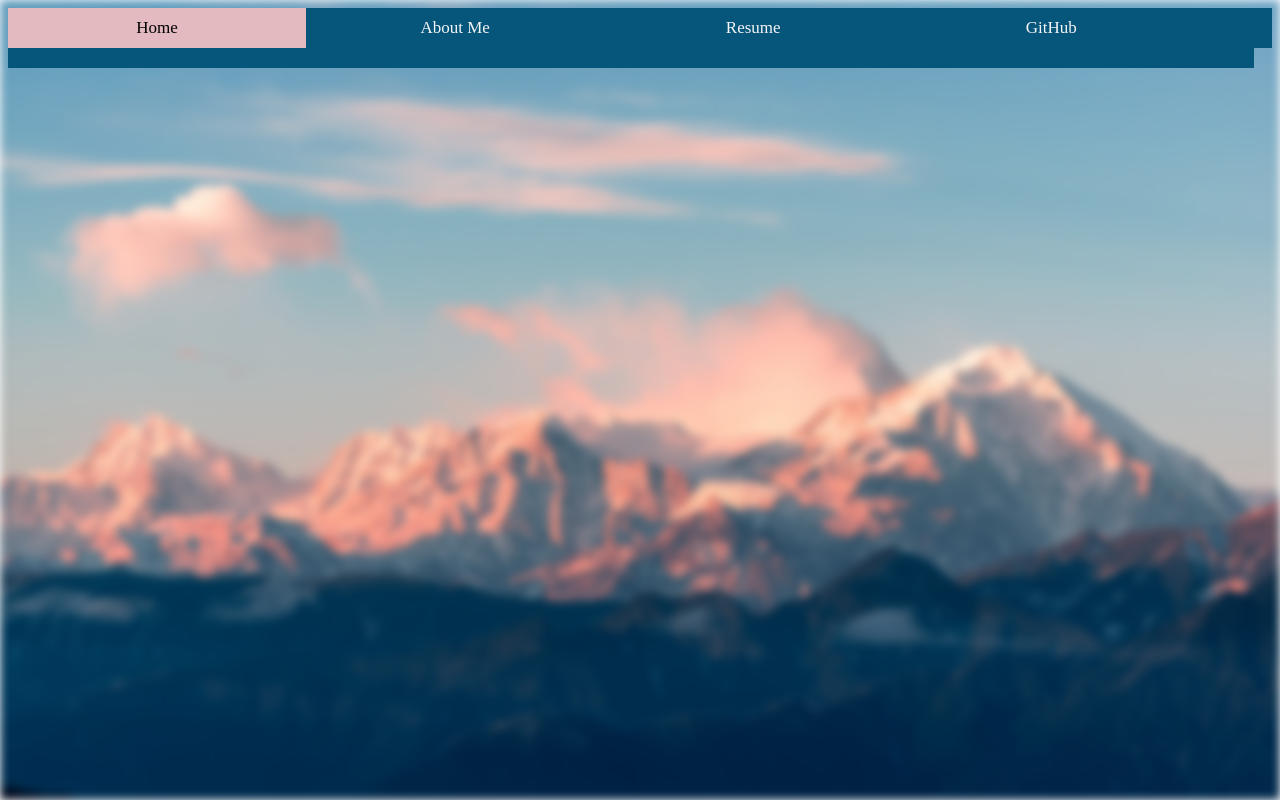
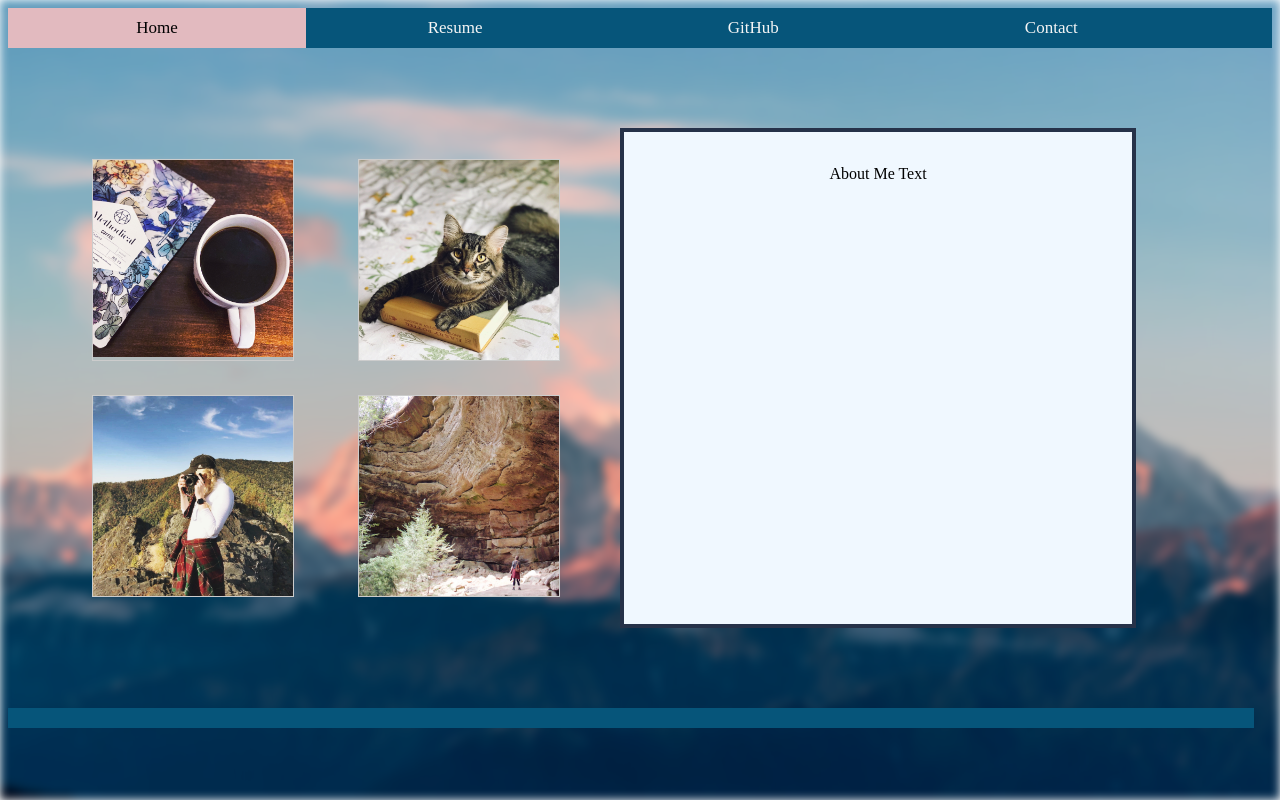
Before and after one commit to mroesch2/website, a Django app: page /website/ in a window 1280 px wide. Run offline with Django 3.2, Linux system fonts and the light colour scheme.

Commit message:
Replaced About Me with Contact

```diff
--- a/website/static/website/styles.css
+++ b/website/static/website/styles.css
@@ -134,3 +134,22 @@ div.gallery img {
   width: 97%;
   clear: both;
 }
+
+@keyframes welcome {
+  40% {text-shadow: 1px 1px 10px rgb(14, 0, 0), 0 0 30px rgb(246, 246, 252), 0 0 50px rgb(229, 229, 238);}
+}
+
+/* The element to apply the animation to */
+.welcome-message {
+  width: 100px;
+  height: 100px;
+  color: rgb(201, 10, 99);
+  animation-name: welcome;
+  animation-duration: 4s;
+  font-family: arial;
+  font-size: 200px;
+  position: static;
+  text-shadow: 1px 1px 2px black, 0 0 25px rgb(153, 58, 148);
+  animation: welcome 3s infinite;
+ font-weight: 300;
+}
--- a/website/templates/website/homepage.html
+++ b/website/templates/website/homepage.html
@@ -10,14 +10,41 @@
         <body>
             <div class="bg-img"></div>
 
+
             <div class="topnav">
                 <a class="active" href="{% url 'homepage' %}">Home</a>
-                <a href="{% url 'aboutme' %}">About Me</a>
                 <a href="{% url 'resume' %}">Resume</a>
                 <a href="https://github.com/mroesch2">GitHub</a>
+                <a href="{% url 'contact' %}">Contact</a>
             </div>
 
+            <div class="wrap">
+                    <div class="gallery">
+                        <a target="_blank" href='../static/images/IMG_4988.JPG'>
+                            <img src='../static/images/IMG_4988.JPG' alt="Photo1" width="500" height="500">
+                        </a>
+                    </div>
 
-            <div class="footer"></div>
+                    <div class="gallery">
+                        <a target="_blank" href='../static/images/IMG_2472.JPG'>
+                            <img src='../static/images/IMG_2472.JPG' alt="Photo2" width="500" height="500">
+                        </a>
+                    </div>
+
+                    <div class="gallery">
+                        <a target="_blank" href='../static/images/IMG_5859.JPG'>
+                            <img src='../static/images/IMG_5859.JPG' alt="Photo3" width="500" height="500">
+                        </a>
+                    </div>
+
+                    <div class="gallery">
+                        <a target="_blank" href='../static/images/IMG_8740.JPG'>
+                            <img src='../static/images/IMG_8740.JPG' alt="Photo4" width="500" height="500">
+                        </a>
+                    </div>
+                    <div class="text-box">About Me Text</div>
+                  </div>
+
+          <div class="footer"></div>
         </body>
     </html>
--- a/website/templates/website/resume.html
+++ b/website/templates/website/resume.html
@@ -13,9 +13,9 @@
 
             <div class="topnav">
                 <a href="{% url 'homepage' %}">Home</a>
-                <a href="{% url 'aboutme' %}">About Me</a>
                 <a class="active" href="{% url 'resume' %}">Resume</a>
                 <a href="https://github.com/mroesch2">GitHub</a>
+                <a href="{% url 'contact' %}">Contact</a>
             </div>
 
             <div class="resume">
--- a/website/urls.py
+++ b/website/urls.py
@@ -3,6 +3,6 @@ from . import views
 
 urlpatterns = [
     path("", views.homepage, name="homepage"),
-    path("aboutme", views.aboutme, name="aboutme"),
+    path("contact", views.contact, name="contact"),
     path("resume", views.resume, name="resume"),
 ]
--- a/website/views.py
+++ b/website/views.py
@@ -6,8 +6,8 @@ def homepage(request):
 
     })
 
-def aboutme(request):
-    return render(request, "website/aboutme.html", {
+def contact(request):
+    return render(request, "website/contact.html", {
 
     })
 
```
Also changed, not shown: website/templates/website/aboutme.html (deleted, +0 -50 lines), website/templates/website/contact.html (added, +24 -0 lines), 1 other file.
